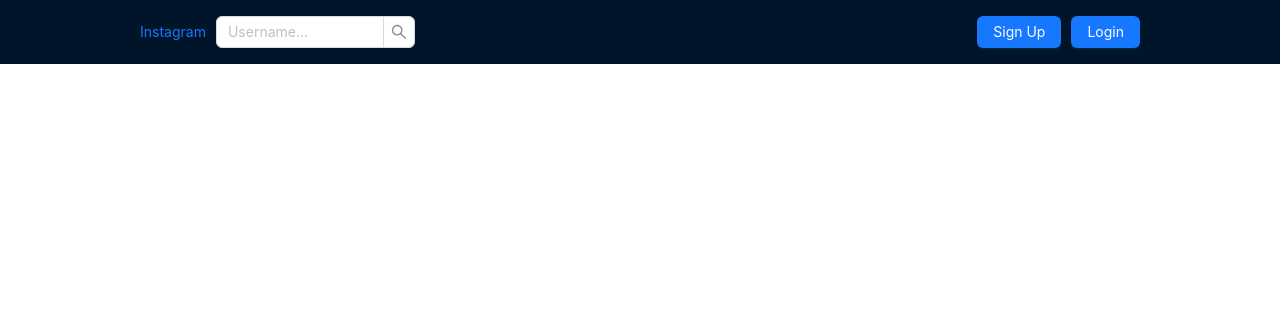
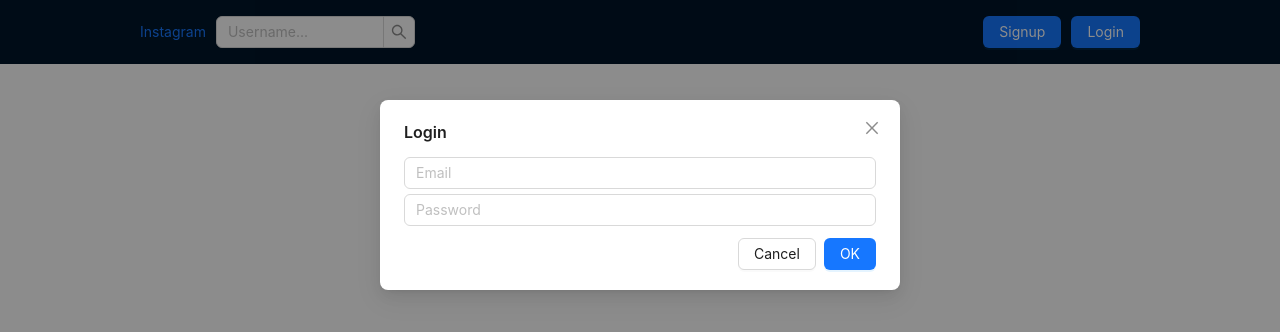
Before and after one commit to kartiksarwan2017/Building-UI-With-Vue-Library, a Vue app: page / in a window 1280 px wide. Both pictures are taken after a click on the button "Login". Shown: the top 332 px of the page. Built offline with nearby package versions, Linux system fonts and the light colour scheme.

Commit message:
Building the Modal

```diff
--- /dev/null
+++ b/src/components/AuthModal.vue
@@ -0,0 +1,39 @@
+<script setup>
+import { ref, defineProps } from 'vue';
+
+const props = defineProps(['isLogin']);
+const visible = ref(false);
+const title = props.isLogin ? 'Login' : 'Signup';
+const username = ref("");
+const email = ref("");
+const password = ref("");
+
+const showModal = () => {
+  visible.value = true;
+};
+const handleOk = (e) => {
+  visible.value = false;
+};
+</script>
+
+<template>
+    <div>
+        <a-button type="primary" @click="showModal" class="btn">{{title}}</a-button>
+        <a-modal :visible="visible" :title="title" @ok="handleOk">
+            <a-input class="input" v-if="!isLogin" v-model.lazy="username" placeholder="Username" />
+            <a-input class="input" v-model="email" placeholder="Email" />
+            <a-input class="input" v-model="password" placeholder="Password" />
+        </a-modal>
+    </div>
+</template>
+
+
+<style scoped>
+  .btn {
+    margin-left: 10px;
+  }
+
+  .input {
+    margin-top: 5px;
+  }
+</style>
--- a/src/components/Nav.vue
+++ b/src/components/Nav.vue
@@ -1,13 +1,14 @@
 <script setup>
 import { RouterLink } from "vue-router";
 import Container from "./Container.vue";
+import AuthModal from "./AuthModal.vue";
+import 'ant-design-vue/dist/reset.css';
 import { ref } from "vue";
 
 const searchUsername = ref("");
 
-const onSearch = () => {
-
-}
+const onSearch = () => {}
+const isAuthenticated = ref(false);
 
 </script>
 
@@ -21,9 +22,13 @@
                         <AInputSearch v-model="searchUsername" placeholder="Username..." style="width: 200px"
                             @search="onSearch" />
                     </div>
-                    <div class="left-content">
-                        <AButton type="primary">Sign Up</AButton>
-                        <AButton type="primary">Login</AButton>
+                    <div class="left-content" v-if="!isAuthenticated">
+                        <AuthModal :isLogin="false" />
+                        <AuthModal :isLogin="true" />
+                    </div>
+                    <div class="left-content" v-else>
+                        <a-button type="primary">Profile</a-button>
+                        <a-button type="primary">Logout</a-button>
                     </div>
                 </div>
             </Container>
@@ -47,7 +52,13 @@
     margin-right: 10px;
 }
 
+.left-content {
+    display: flex;
+    align-items: center;
+}
+
 .left-content button {
     margin-left: 10px;
 }
+
 </style>
--- a/src/main.js
+++ b/src/main.js
@@ -4,8 +4,7 @@
 import Antd from "ant-design-vue";
 import App from './App.vue';
 import router from './router';
-import 'ant-design-vue/dist/reset.css'
-
+import 'ant-design-vue/dist/reset.css';
 
 const app = createApp(App);
 
```
